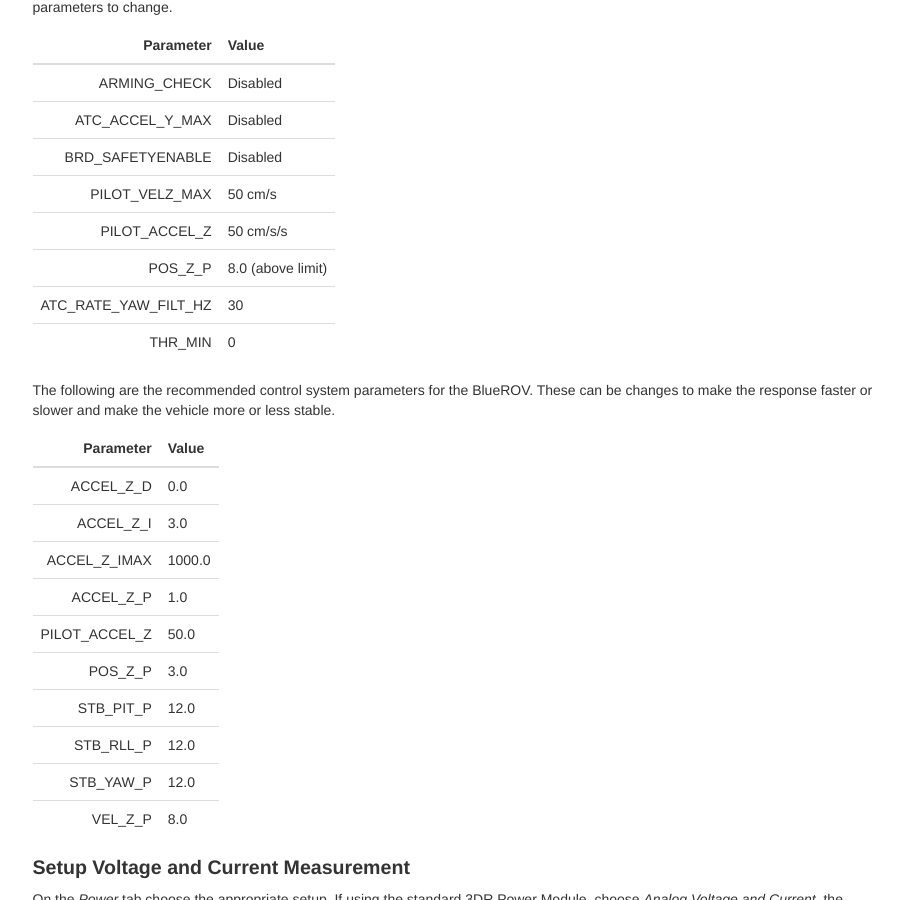
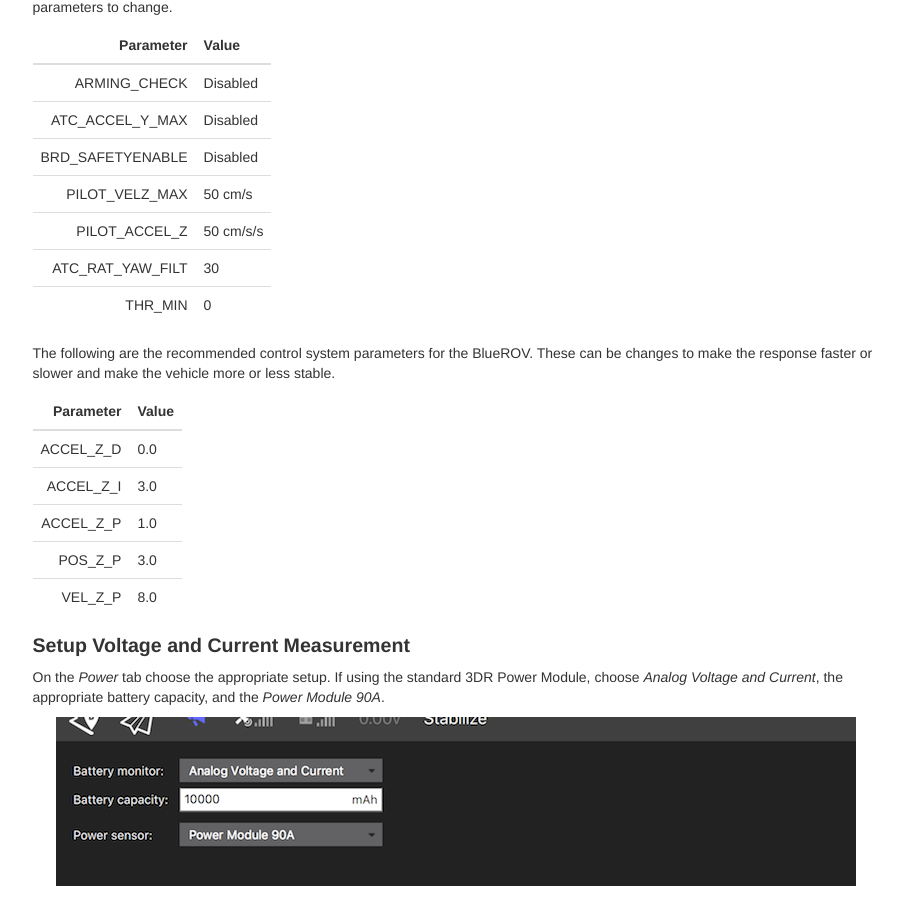
Before and after one commit to bluerobotics/retired-ardusub-docs, a Jekyll site: the page built from pages/initial-setup.md, in a window 1280 px wide and 900 px high, scrolled down 5167 px. Shown: the whole window, without its empty margins (330-1233 px from the left). Built offline with Jekyll 4.4.1, drawn with Linux system fonts in a browser that asks for light colours; nearby versions of some CDN libraries; some web fonts are replaced; comment, search, counter and statistics services are not loaded.

Commit message:
Updated parameter tables.

```diff
--- a/pages/initial-setup.md
+++ b/pages/initial-setup.md
@@ -191,8 +191,7 @@ A number of parameters should be adjusted at startup for use with ArduSub. The f
 | BRD_SAFETYENABLE  | Disabled             |
 | PILOT_VELZ_MAX    | 50 cm/s              |
 | PILOT_ACCEL_Z     | 50 cm/s/s            |
-| POS_Z_P           | 8.0 (above limit)    |
-| ATC_RATE_YAW_FILT_HZ  | 30               |
+| ATC_RAT_YAW_FILT  | 30                   |
 | THR_MIN           | 0                    |
 
 The following are the recommended control system parameters for the BlueROV. These can be changes to make the response faster or slower and make the vehicle more or less stable.
@@ -201,13 +200,8 @@ The following are the recommended control system parameters for the BlueROV. The
 |------------------:|:---------------------|
 | ACCEL_Z_D         | 0.0                  |
 | ACCEL_Z_I         | 3.0                  |
-| ACCEL_Z_IMAX      | 1000.0               |
 | ACCEL_Z_P         | 1.0                  |
-| PILOT_ACCEL_Z     | 50.0                 |
 | POS_Z_P           | 3.0                  |
-| STB_PIT_P         | 12.0                 |
-| STB_RLL_P         | 12.0                 |
-| STB_YAW_P         | 12.0                 |
 | VEL_Z_P           | 8.0                  |
 
 ### Setup Voltage and Current Measurement
```
